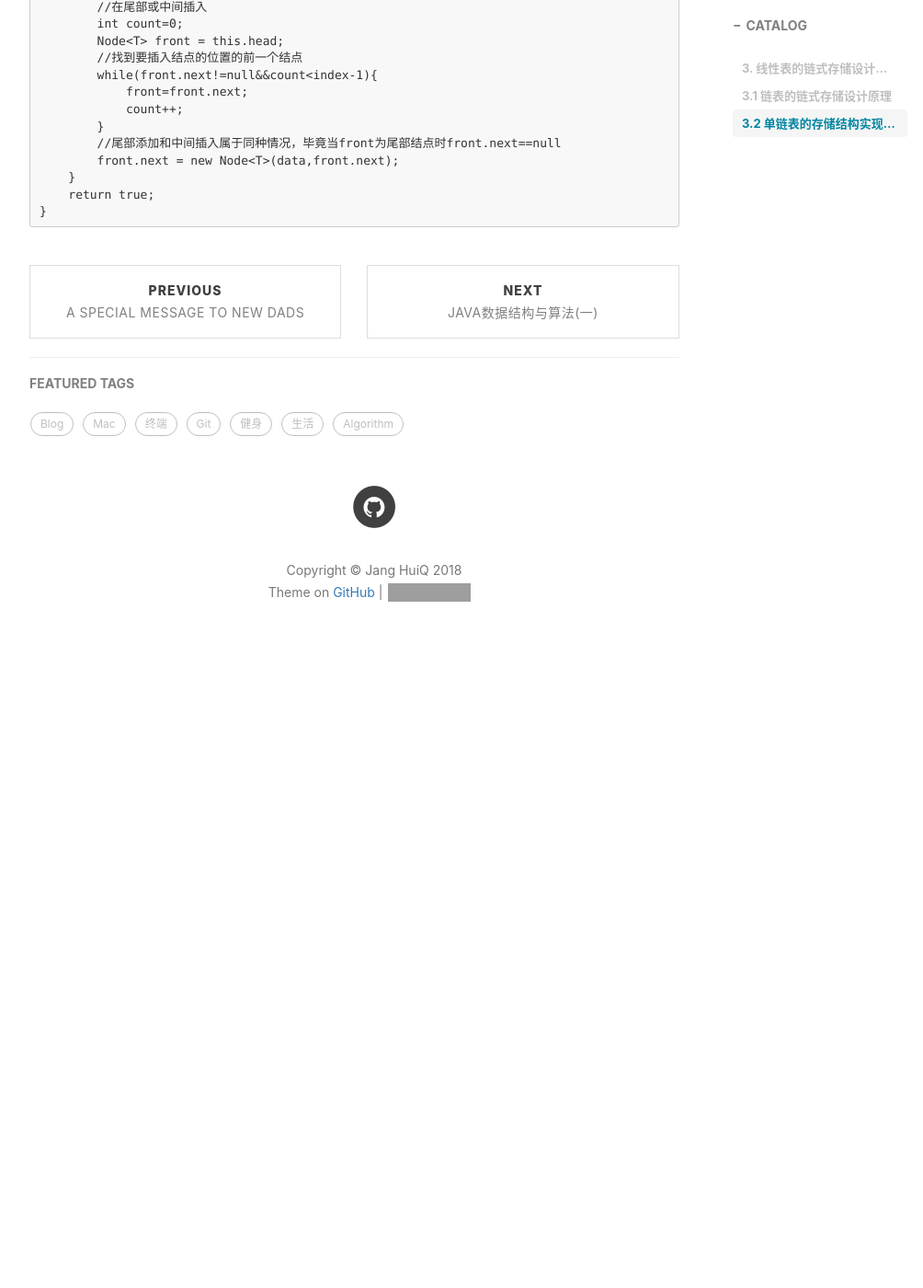
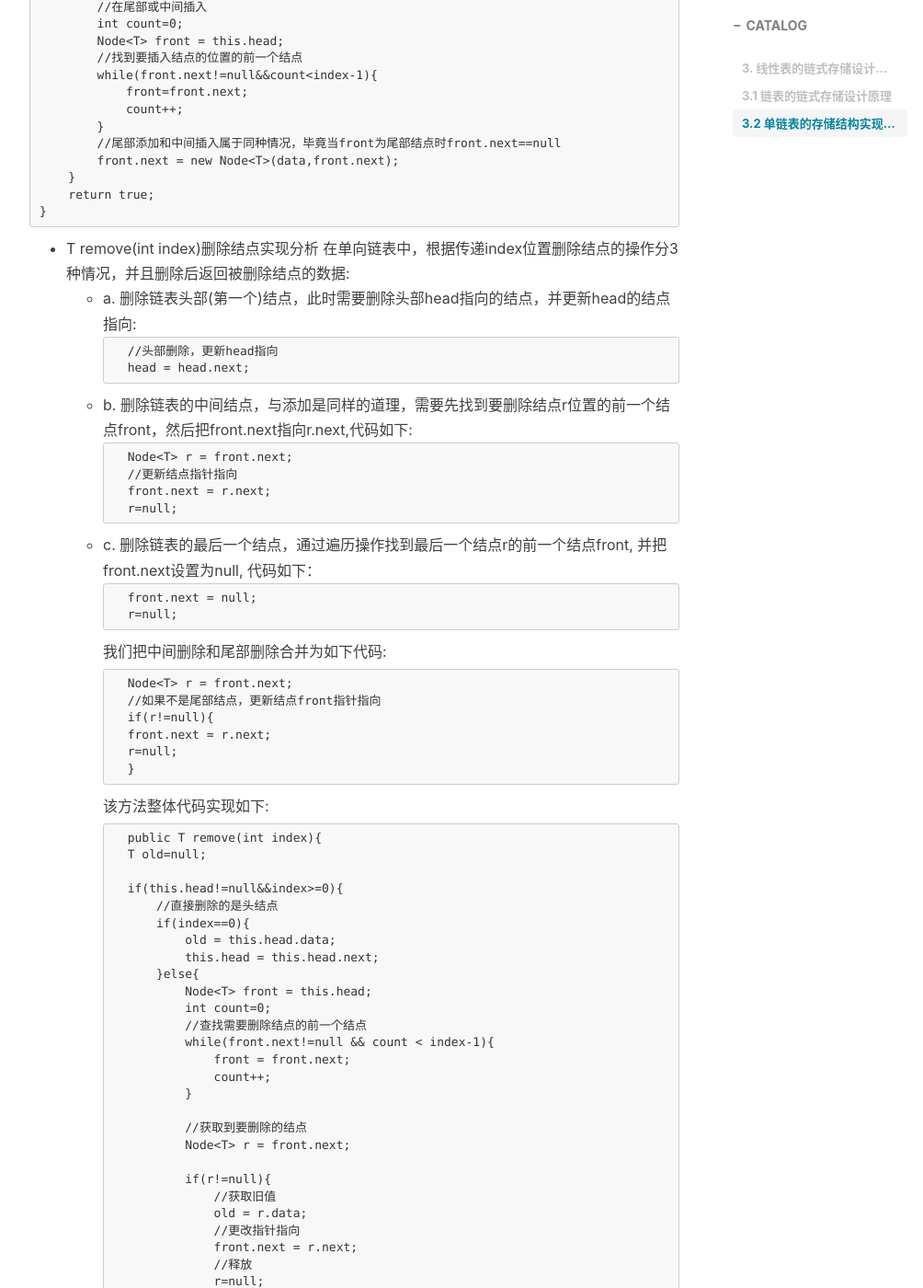
Before and after one commit to jangzc/jangzc.github.io, a Jekyll site: the page built from _posts/2018-08-02-链表.md, in a window 1280 px wide and 1400 px high, scrolled down 4287 px. Shown: the whole window at 92% size, without its empty margins (233-1237 px from the left). Built offline with Jekyll 4.4.1, drawn with Linux system fonts in a browser that asks for light colours; nearby versions of some CDN libraries; comment, search, counter and statistics services are not loaded; before the commit the page ends 5035 px from its top, so only the background shows below that; some of the changed text lies outside the part shown; grey boxes are pictures that could not be loaded.

Commit message:
Update 2018-08-02-链表.md

````diff
--- a/_posts/2018-08-02-链表.md
+++ b/_posts/2018-08-02-链表.md
@@ -179,3 +179,68 @@ public boolean add(int index, T data){
     return true;
 }
 ```
+
+* T remove(int index)删除结点实现分析
+在单向链表中，根据传递index位置删除结点的操作分3种情况，并且删除后返回被删除结点的数据:
+    * a. 删除链表头部(第一个)结点，此时需要删除头部head指向的结点，并更新head的结点指向:
+    ```
+    //头部删除，更新head指向
+    head = head.next;
+    ```
+    * b. 删除链表的中间结点，与添加是同样的道理，需要先找到要删除结点r位置的前一个结点front，然后把front.next指向r.next,代码如下:
+    ```
+    Node<T> r = front.next;
+    //更新结点指针指向
+    front.next = r.next;
+    r=null;
+    ```
+    * c. 删除链表的最后一个结点，通过遍历操作找到最后一个结点r的前一个结点front, 并把front.next设置为null, 代码如下：
+    ```
+    front.next = null;
+    r=null;
+    ```
+    我们把中间删除和尾部删除合并为如下代码:
+    ```
+    Node<T> r = front.next;
+    //如果不是尾部结点，更新结点front指针指向
+    if(r!=null){
+        front.next = r.next;
+        r=null;
+    }
+    ```
+    该方法整体代码实现如下:
+    ```
+    public T remove(int index){
+        T old=null;
+
+        if(this.head!=null&&index>=0){
+            //直接删除的是头结点
+            if(index==0){
+                old = this.head.data;
+                this.head = this.head.next;
+            }else{
+                Node<T> front = this.head;
+                int count=0;
+                //查找需要删除结点的前一个结点
+                while(front.next!=null && count < index-1){
+                    front = front.next;
+                    count++;
+                }
+
+                //获取到要删除的结点
+                Node<T> r = front.next;
+
+                if(r!=null){
+                    //获取旧值
+                    old = r.data;
+                    //更改指针指向
+                    front.next = r.next;
+                    //释放
+                    r=null;
+                }
+            }
+        }
+
+        return old;
+    }
+    ```
````
